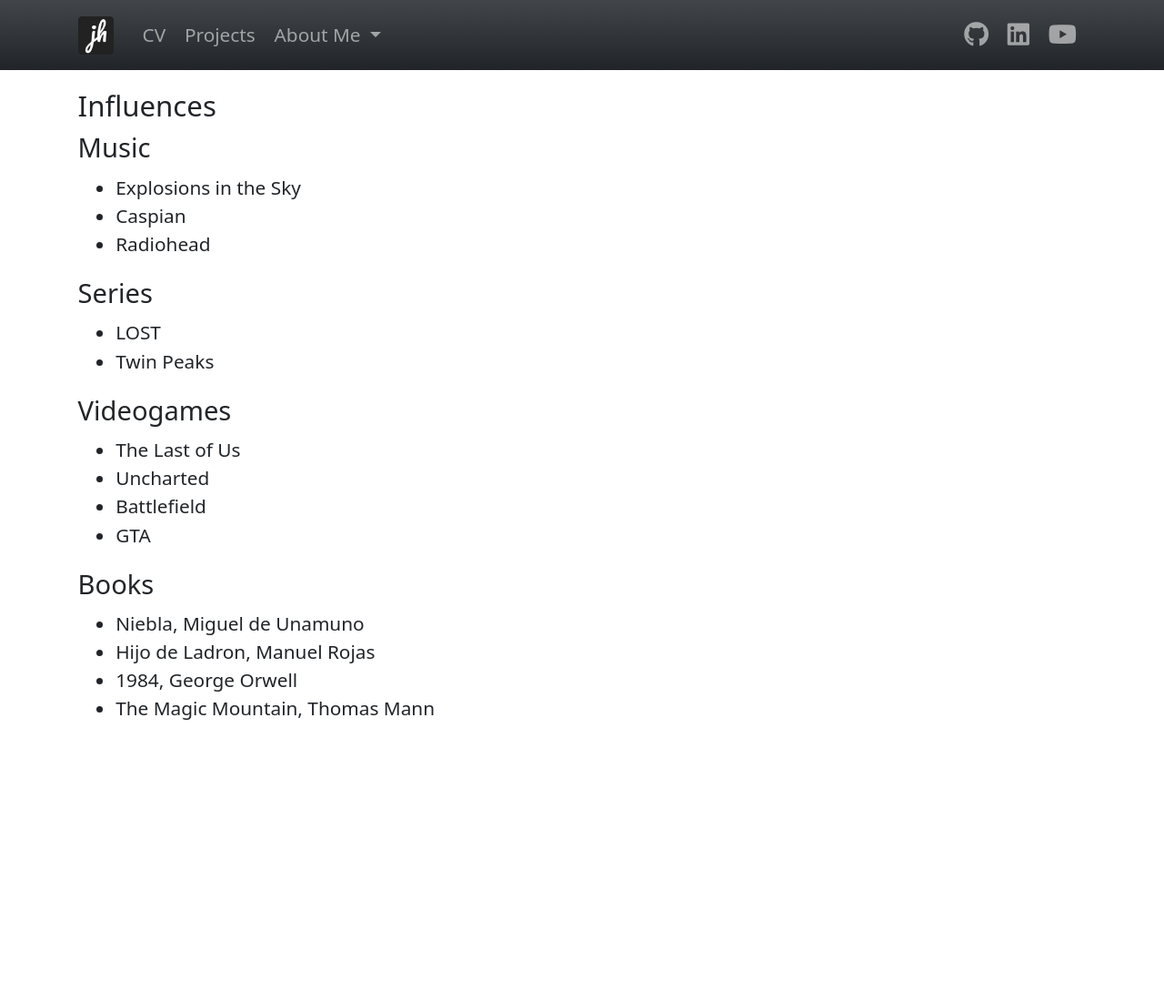
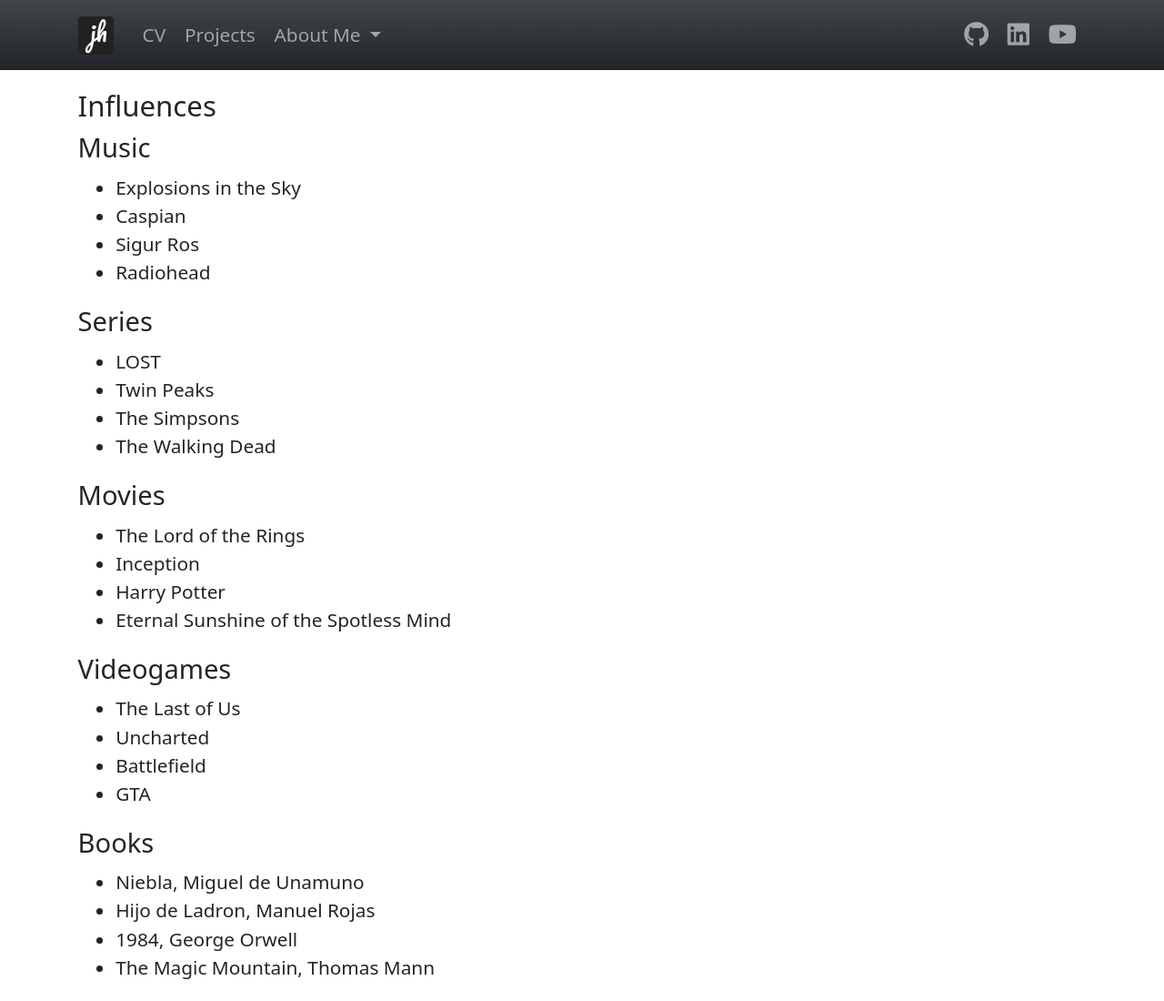
Before and after one commit to HenrYxZ/henryxz.github.io, a Jekyll site: the page built from about_me/influences/index.md, in a window 1280 px wide. Shown: the whole page at 91% size. Built offline with Jekyll 4.4.1, drawn with Linux system fonts in a browser that asks for light colours; nearby versions of some CDN libraries; before the commit the page ends 900 px from its top, so only the background shows below that.

Commit message:
completing more influences

```diff
--- a/about_me/influences/index.md
+++ b/about_me/influences/index.md
@@ -7,11 +7,20 @@
 ## Music
 - Explosions in the Sky
 - Caspian
+- Sigur Ros
 - Radiohead
 
 ## Series
 - LOST
 - Twin Peaks
+- The Simpsons
+- The Walking Dead
+
+## Movies
+- The Lord of the Rings
+- Inception
+- Harry Potter
+- Eternal Sunshine of the Spotless Mind
 
 ## Videogames
 - The Last of Us
```
